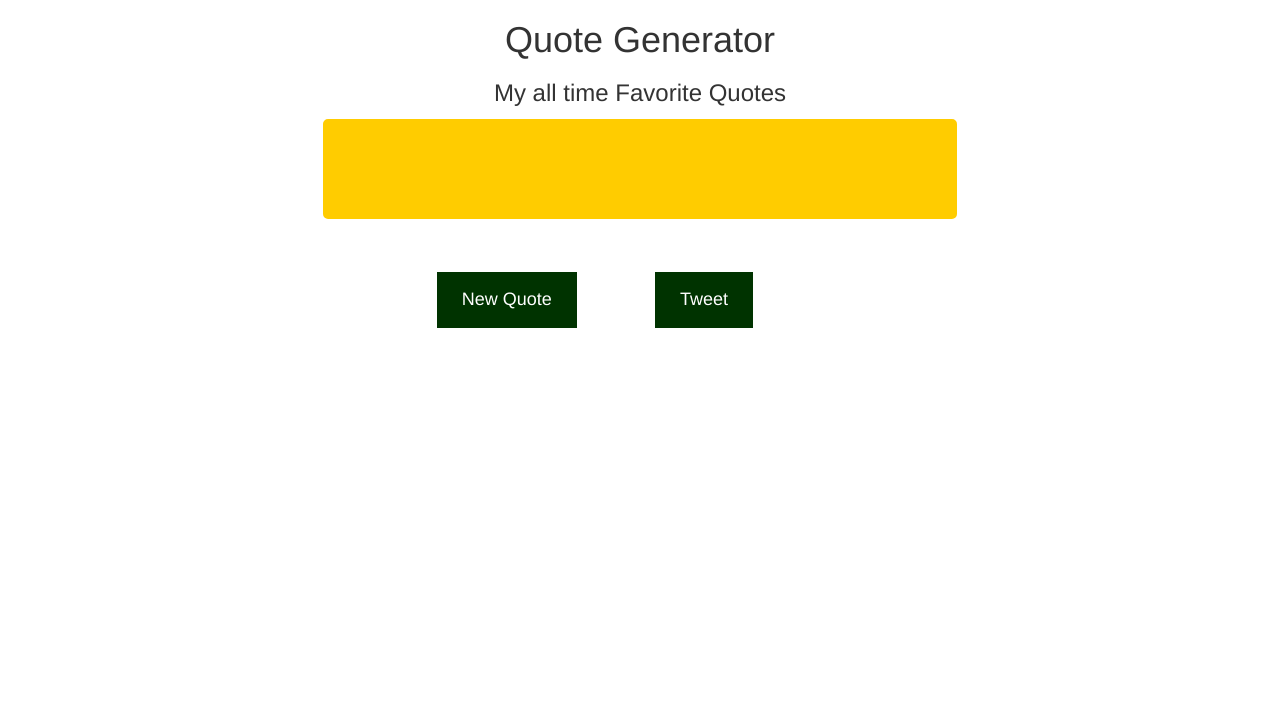
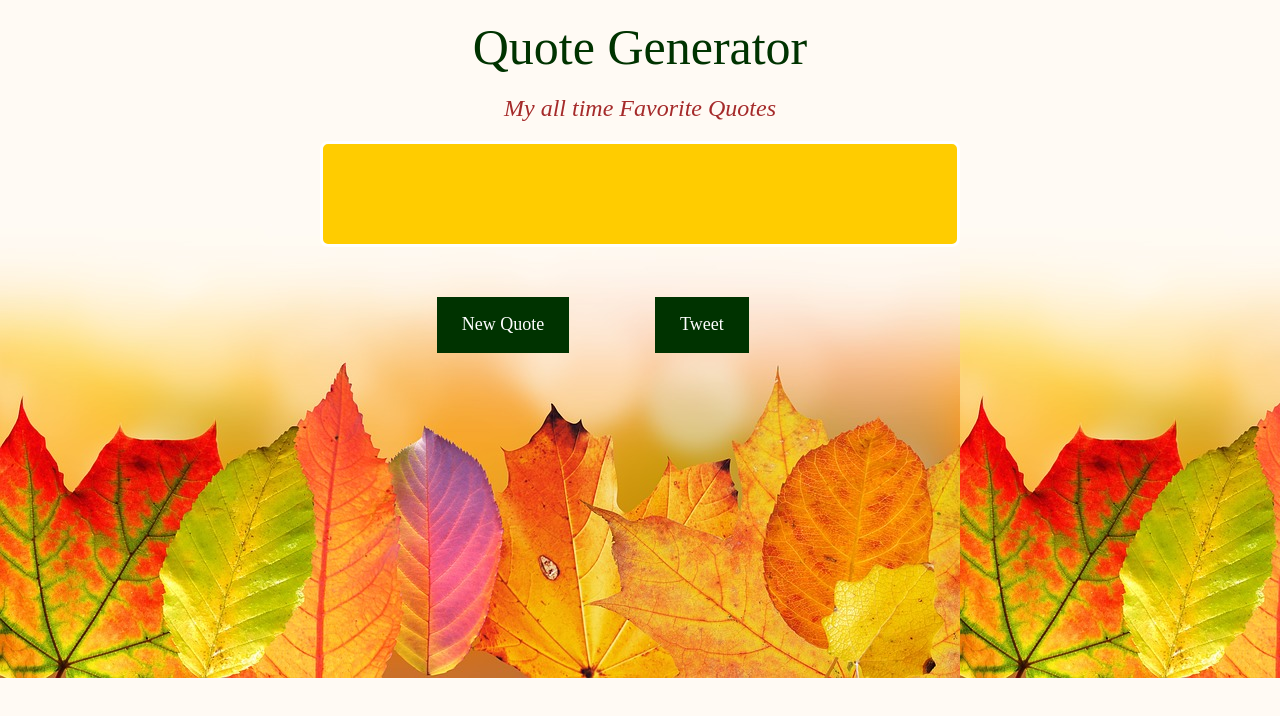
Before and after one commit to surekhasrinivasan/QuoteGeneratorProject, a plain HTML site: page index.html in a window 1280 px wide. Drawn offline with nearby package versions, Linux system fonts and the light colour scheme.

Commit message:
Added the background image

```diff
--- a/style.css
+++ b/style.css
@@ -1,12 +1,12 @@
-       .body {
-       	background-color: white;
+       body {
+       	background-image: url("autumn.jpg");
        	font-family: "Times New Roman";
        }
-       .h1 {
+       h1 {
        	color: #003300;
        	font-size: 50px;
        }
-       .h3 {
+       h3 {
        	color: brown;
        	font-style: italic;
        	margin-bottom: 20px;
```
Also changed, not shown: autumn.jpg (added).
